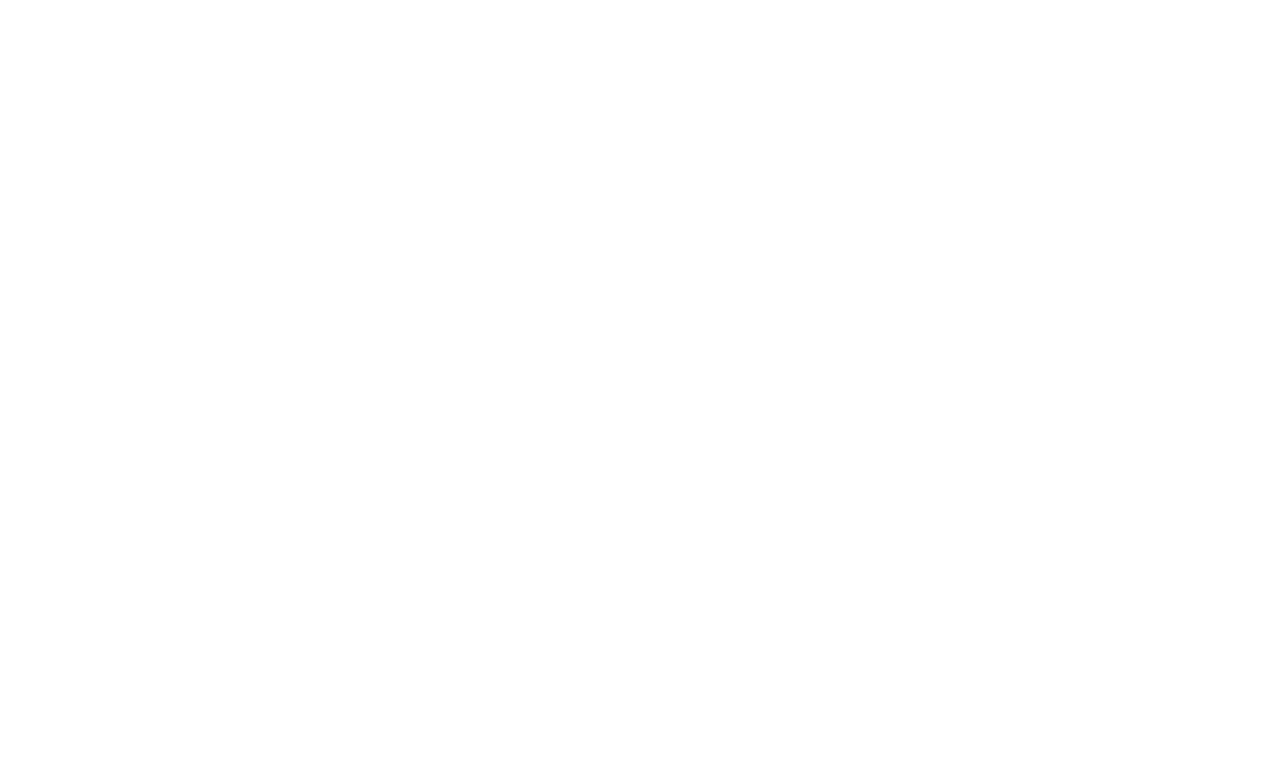
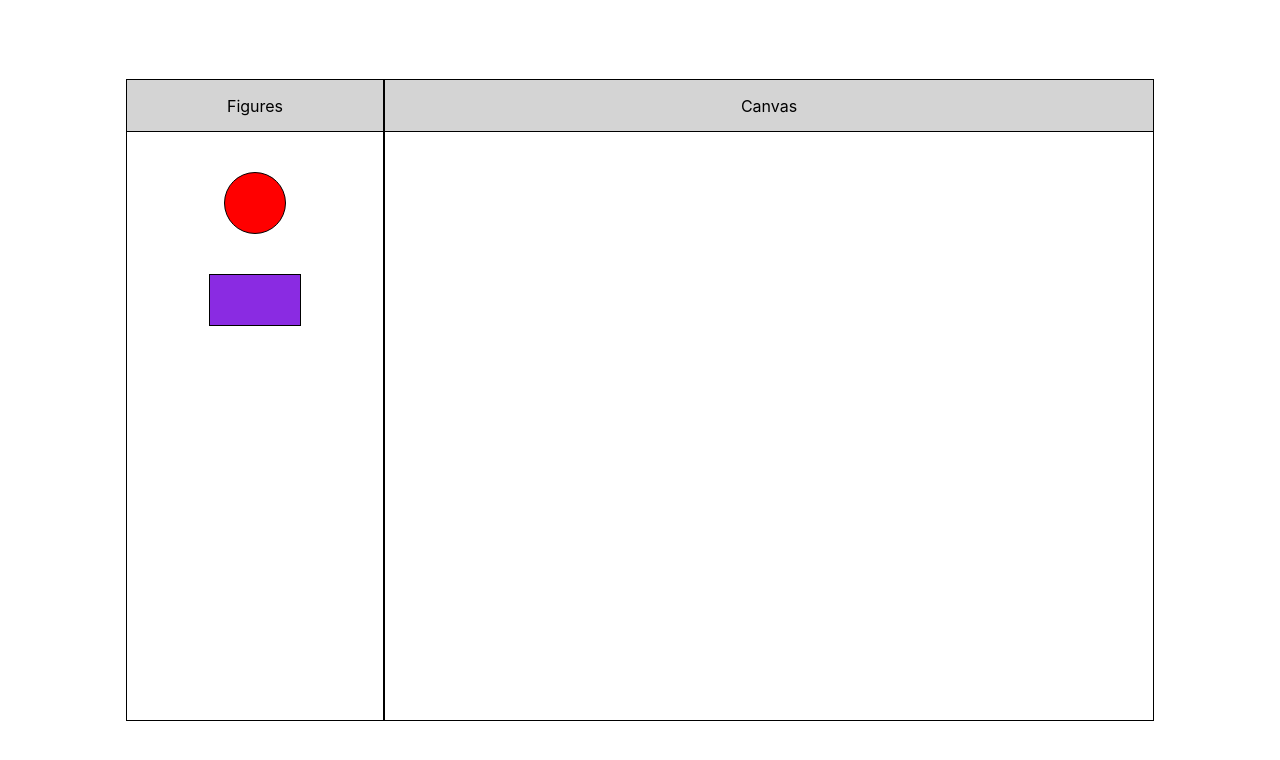
Before and after one commit to VictoriaRudnik/react-js-drag-and-drop, a React (Create React App) app: page / in a window 1280 px wide. Shown: the top 760 px of the page. Built offline with nearby package versions, Linux system fonts and the light colour scheme.

Commit message:
add layout

```diff
--- a/src/App.css
+++ b/src/App.css
@@ -1,38 +1,59 @@
 .App {
   text-align: center;
+  display: flex;
+  flex-direction: row;
+  width: 100%;
+  height: 100%;
+  justify-content: center;
+  align-items: center;
+
 }
 
-.App-logo {
-  height: 40vmin;
-  pointer-events: none;
+.figures_container {
+  border: 1px solid black;
+  width: 20%;
+  height: 80%;
 }
 
-@media (prefers-reduced-motion: no-preference) {
-  .App-logo {
-    animation: App-logo-spin infinite 20s linear;
-  }
-}
-
-.App-header {
-  background-color: #282c34;
-  min-height: 100vh;
+.figures {
   display: flex;
   flex-direction: column;
   align-items: center;
-  justify-content: center;
-  font-size: calc(10px + 2vmin);
-  color: white;
+  height: 92%;
 }
 
-.App-link {
-  color: #61dafb;
+.canvas_container {
+  border: 1px solid black;
+  width: 60%;
+  height: 80%;
 }
 
-@keyframes App-logo-spin {
-  from {
-    transform: rotate(0deg);
-  }
-  to {
-    transform: rotate(360deg);
-  }
+.canvas {
+  height: 92%;
 }
+.figures_header, .canvas_header {
+  border-bottom: 1px solid black;
+  background-color: rgb(212, 212, 212);
+  height: 8%;
+  display: flex;
+  align-items: center;
+  justify-content: center;
+}
+
+.circle {
+  border: 1px solid black;
+  background-color: red;
+  border-radius: 50%;
+  width: 60px;
+  height: 60px;
+  margin-top: 40px;
+
+}
+
+.rectangle {
+  border: 1px solid black;
+  background-color: blueviolet;
+  width: 90px;
+  height: 50px;
+  margin-top: 40px;
+}
--- a/src/App.js
+++ b/src/App.js
@@ -1,10 +1,20 @@
-import logo from './logo.svg';
-import './App.css';
+import logo from "./logo.svg";
+import "./App.css";
 
 function App() {
   return (
     <div className="App">
-      <div className="figures"> </div>
+      <div className="figures_container">
+        <div className="figures_header">Figures</div>
+        <div className="figures">
+          <div className="circle"></div>
+          <div className="rectangle"></div>
+        </div>
+      </div>
+      <div className="canvas_container">
+        <div className="canvas_header">Canvas</div>
+        <div className="canvas"></div>
+      </div>
     </div>
   );
 }
--- a/src/index.css
+++ b/src/index.css
@@ -5,6 +5,13 @@
     sans-serif;
   -webkit-font-smoothing: antialiased;
   -moz-osx-font-smoothing: grayscale;
+  width: 100%;
+  height: 100vh;
+}
+
+#root {
+  height: 100%;
+  width: 100%;
 }
 
 code {
```
Also changed, not shown: 1 other file (tests, documents, lock files or other folders).
